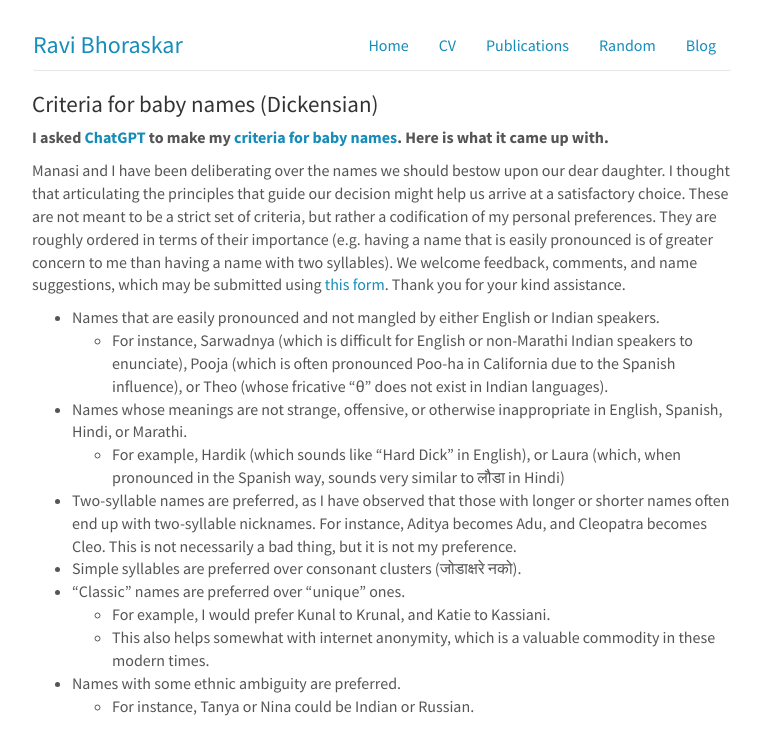
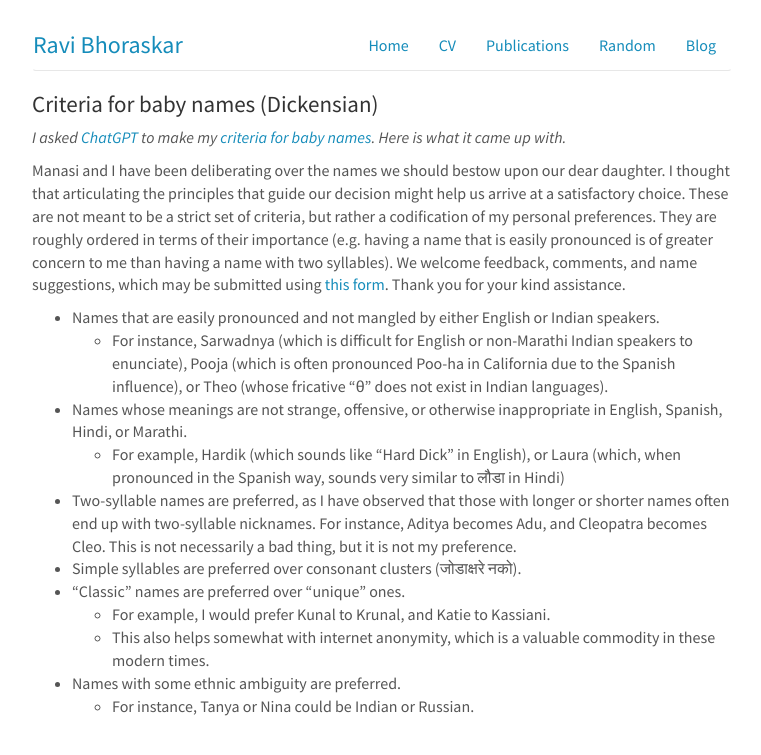
Before and after one commit to ravibhoraskar/ravibhoraskar.github.io, a Jekyll site: the page built from random/dickensian.md, in a window 1280 px wide. Shown: the top 755 px of the page, without its empty margins (258-1019 px from the left). Built offline with Jekyll 4.4.1, drawn with Linux system fonts in a browser that asks for light colours.

Commit message:
bold -> italics

```diff
--- a/random/dickensian.md
+++ b/random/dickensian.md
@@ -3,7 +3,7 @@ layout: default
 title: "Criteria for baby names (Dickensian)"
 ---
 
-**I asked [ChatGPT](https://chat.openai.com/chat) to make my [criteria for baby names]({% post_url 2022-08-25-criteria-for-baby-names %}). Here is what it came up with.**
+*I asked [ChatGPT](https://chat.openai.com/chat) to make my [criteria for baby names]({% post_url 2022-08-25-criteria-for-baby-names %}). Here is what it came up with.*
 
 Manasi and I have been deliberating over the names we should bestow upon our dear daughter. I thought that articulating the principles that guide our decision might help us arrive at a satisfactory choice. These are not meant to be a strict set of criteria, but rather a codification of my personal preferences. They are roughly ordered in terms of their importance (e.g. having a name that is easily pronounced is of greater concern to me than having a name with two syllables). We welcome feedback, comments, and name suggestions, which may be submitted using [this form](https://forms.gle/YT59sDZF2tQ4aDXg8). Thank you for your kind assistance.
 
```
